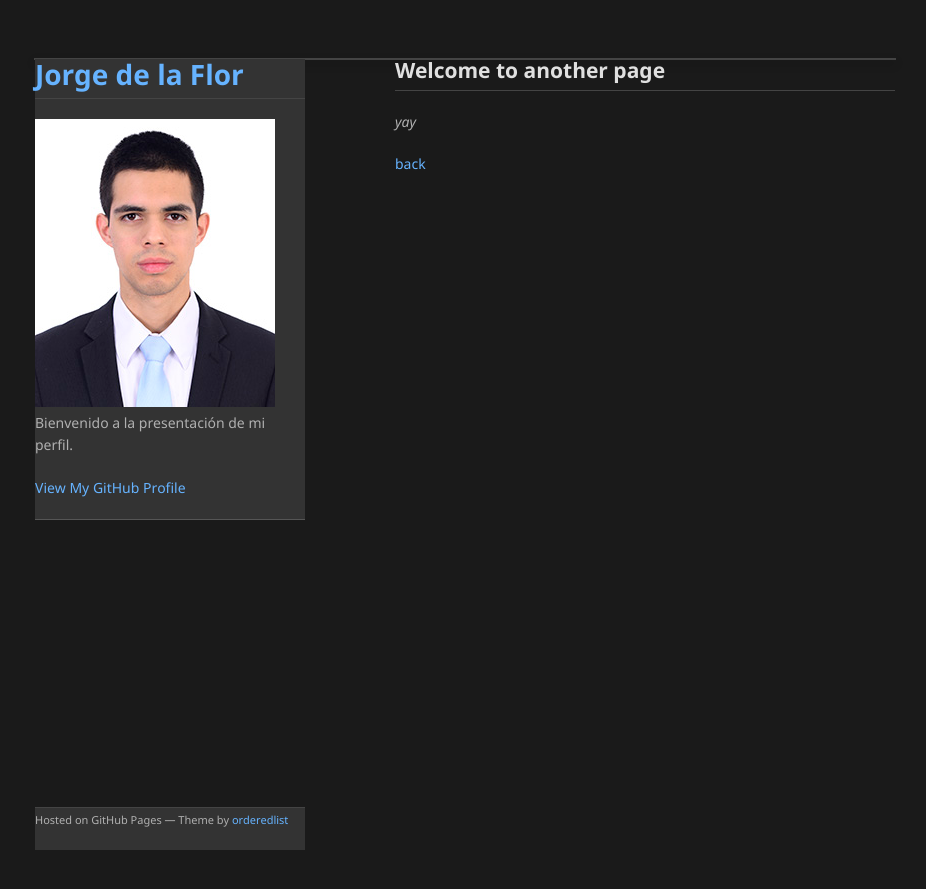
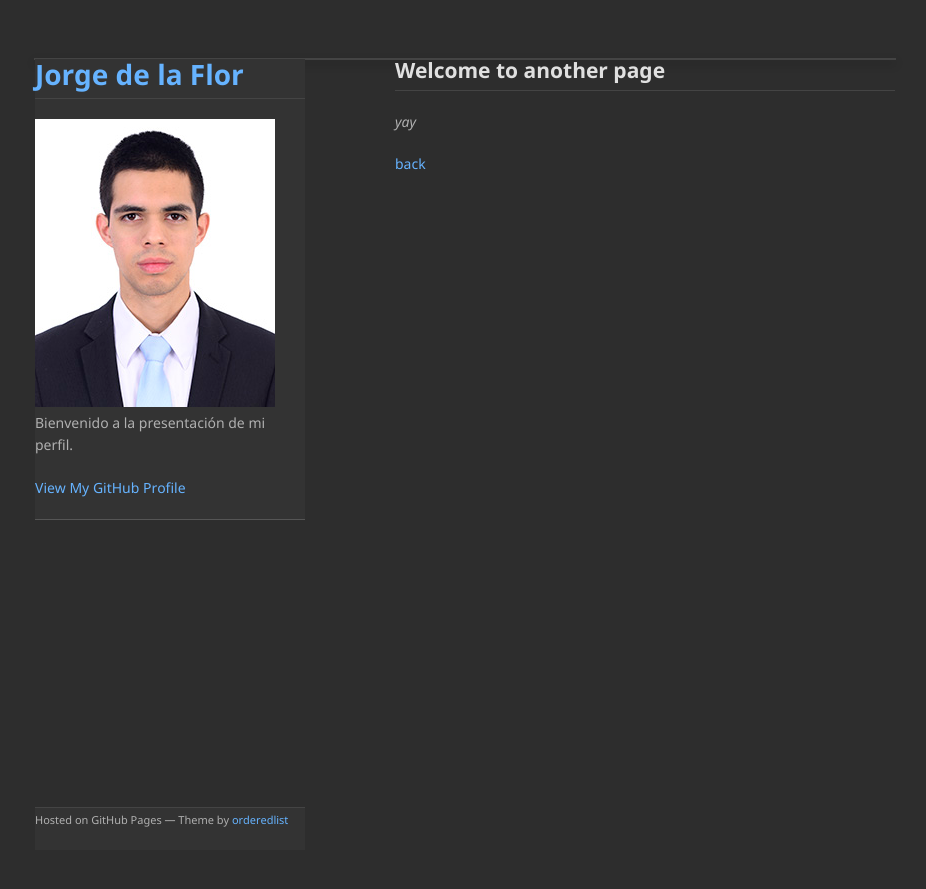
Before and after one commit to Jorge-de-la-Flor/Jorge-de-la-Flor.github.io, a Jekyll site: the page built from another-page.md, in a window 1280 px wide. Shown: the top 889 px of the page, without its empty margins (175-1101 px from the left). Built offline with Jekyll 4.4.1, drawn with Linux system fonts in a browser that asks for light colours; our own code applies the rules of GitHub Pages for plain Markdown files.

Commit message:
actualización scss

```diff
--- a/assets/css/style.scss
+++ b/assets/css/style.scss
@@ -3,8 +3,9 @@
 @import "jekyll-theme-minimal";
 
 /* Variables CSS para consistencia */
+/* Variables CSS para consistencia */
 :root {
-  --bg-primary: #1a1a1a;
+  --bg-primary: #2d2d2d;
   --bg-secondary: #2d2d2d;
   --bg-tertiary: #333;
   --text-primary: #e0e0e0;
@@ -41,15 +42,15 @@ a {
   color: var(--accent-color);
   text-decoration: none;
   transition: color 0.2s ease;
-}
 
-a:hover {
-  color: var(--accent-hover);
-  text-decoration: underline;
-}
+  &:hover {
+    color: var(--accent-hover);
+    text-decoration: underline;
+  }
 
-a:visited {
-  color: #8db3d9;
+  &:visited {
+    color: #8db3d9;
+  }
 }
 
 /* Bloques de código mejorados */
@@ -126,10 +127,10 @@ button, .btn {
   border-radius: 4px;
   cursor: pointer;
   transition: background-color 0.2s ease;
-}
 
-button:hover, .btn:hover {
-  background-color: var(--accent-hover);
+  &:hover {
+    background-color: var(--accent-hover);
+  }
 }
 
 /* Footer */
```
